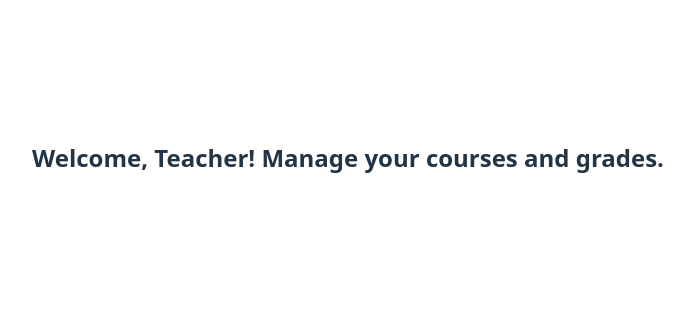
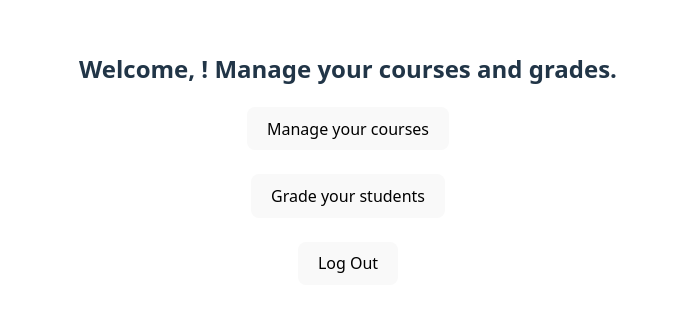
Before and after one commit to Eren4/pusula-student-automation-system, a React (Vite) app in the folder front-end/student-frontend/: page /teacher-dashboard in a window 1280 px wide. Shown: the part 242-554 px from the top of the page, without its empty margins (292-985 px from the left). Built offline with nearby package versions, Linux system fonts and the light colour scheme.

Commit message:
Implement teacher dashboard skeleton

```diff
--- a/front-end/student-frontend/src/components/TeacherDashboard.tsx
+++ b/front-end/student-frontend/src/components/TeacherDashboard.tsx
@@ -1,4 +1,26 @@
+import axios from 'axios';
+import { useNavigate } from 'react-router-dom';
+
 function TeacherDashboard() {
-  return <h2>Welcome, Teacher! Manage your courses and grades.</h2>;
+  const navigate = useNavigate();
+  const teacherName = sessionStorage.getItem("name");
+  const teacherSurname = sessionStorage.getItem("surname");
+
+  return(
+    <div>
+      <h2>Welcome, {teacherName} {teacherSurname}! Manage your courses and grades.</h2>
+
+      <button type="button" onClick={() => {navigate("/teacher-course-list")}}>Manage your courses</button>
+
+      <br/><br/>
+
+      <button type="button" onClick={() => {navigate("/teacher-grading")}}>Grade your students</button>
+
+      <br/><br/>
+
+      <button type="button" onClick={() => {sessionStorage.clear(); navigate("/login")}}>Log Out</button>
+    </div>
+  );
 }
+
 export default TeacherDashboard;
```
Also changed, not shown: 2 other files (tests, documents, lock files or other folders).
